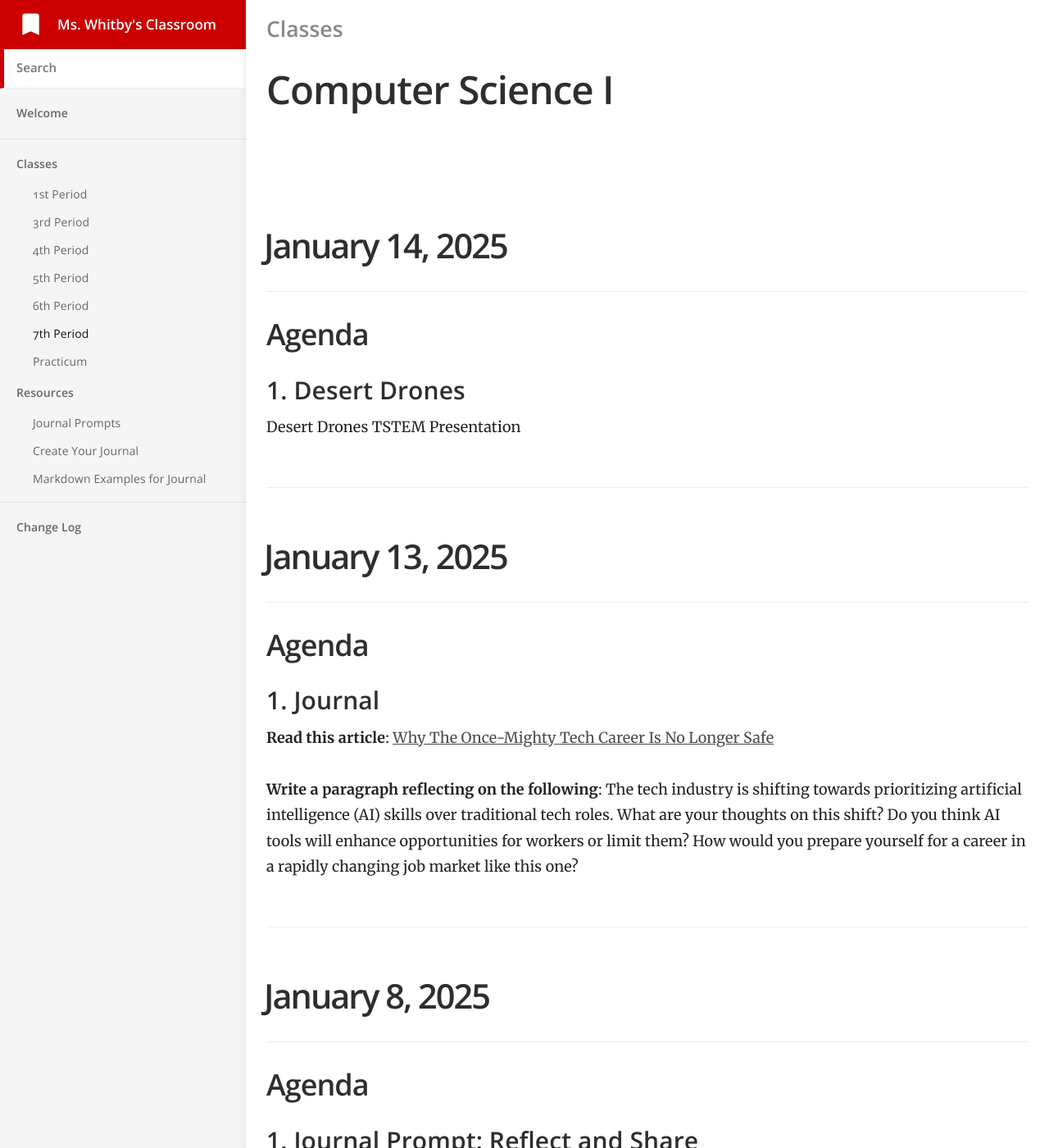
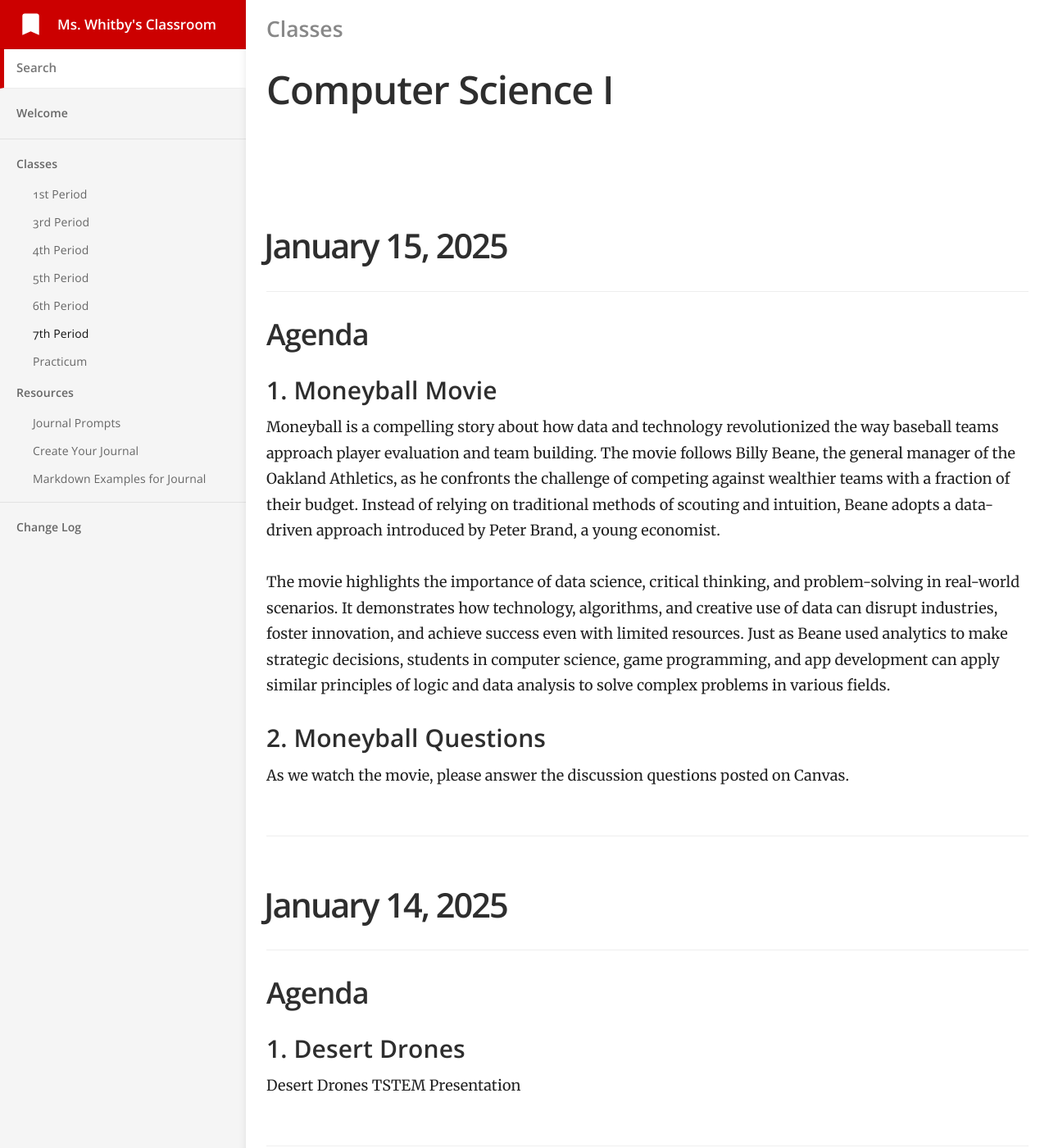
Before and after one commit to mswhitby/classroom, a Jekyll site: the page built from _docs/classes/7th.md, in a window 1280 px wide and 1400 px high. Shown: the whole window at 82% size. Built offline with Jekyll 4.4.1, drawn with Linux system fonts in a browser that asks for light colours.

Commit message:
Updated lessons

```diff
--- a/_docs/classes/7th.md
+++ b/_docs/classes/7th.md
@@ -4,6 +4,22 @@ subtitle: Computer Science I
 category: Classes
 order: 6
 ---
+
+# January 15, 2025
+
+## Agenda
+
+### 1. Moneyball Movie
+
+Moneyball is a compelling story about how data and technology revolutionized the way baseball teams approach player evaluation and team building. The movie follows Billy Beane, the general manager of the Oakland Athletics, as he confronts the challenge of competing against wealthier teams with a fraction of their budget. Instead of relying on traditional methods of scouting and intuition, Beane adopts a data-driven approach introduced by Peter Brand, a young economist.
+
+The movie highlights the importance of data science, critical thinking, and problem-solving in real-world scenarios. It demonstrates how technology, algorithms, and creative use of data can disrupt industries, foster innovation, and achieve success even with limited resources. Just as Beane used analytics to make strategic decisions, students in computer science, game programming, and app development can apply similar principles of logic and data analysis to solve complex problems in various fields.
+
+### 2. Moneyball Questions
+
+As we watch the movie, please answer the discussion questions posted on Canvas.
+
+----
 
 # January 14, 2025
 
```
Also changed, not shown: _docs/classes/1st.md (+1 -1 lines), _docs/classes/3rd.md (+1 -1 lines), _docs/classes/4th.md (+1 -1 lines), _docs/classes/5th.md (+16 -0 lines), _docs/classes/6th.md (+1 -1 lines).
